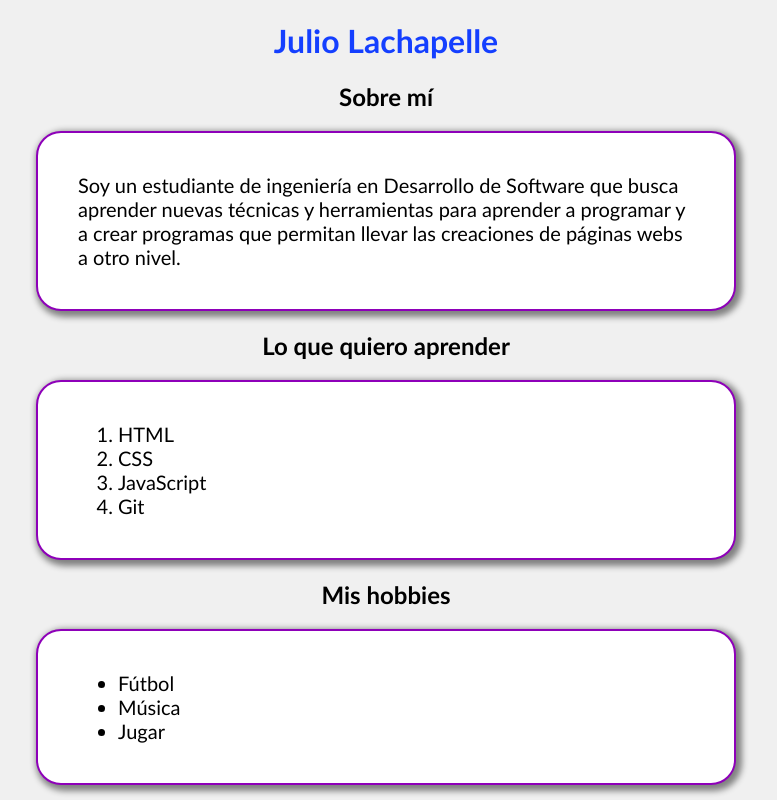
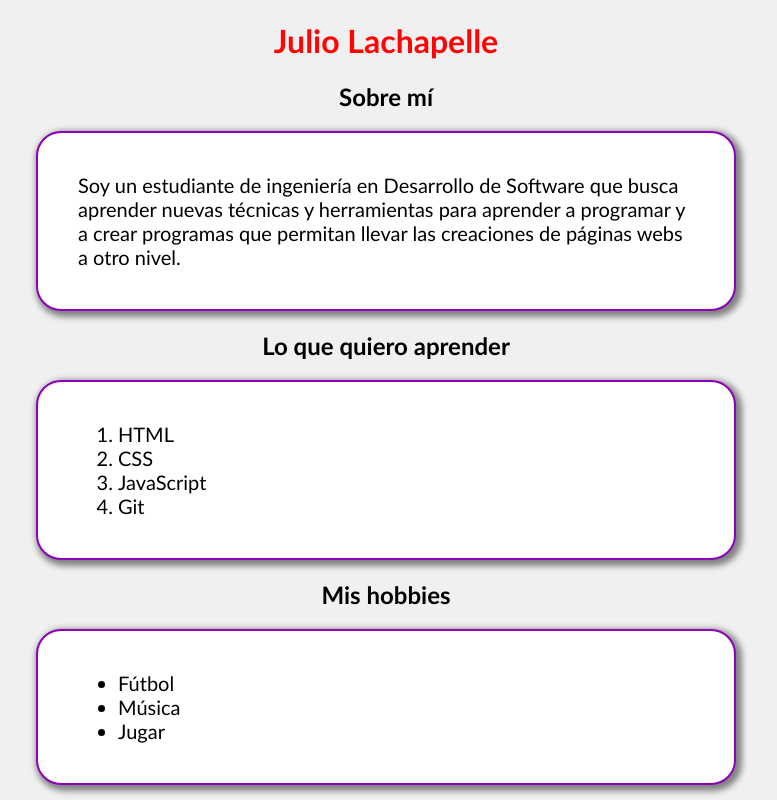
Before and after one commit to Lpdaniel/clases-html, a plain HTML site: page Segunda_clase.html in a window 1280 px wide. Shown: the top 800 px of the page, without its empty margins (254-1031 px from the left). Drawn offline with Linux system fonts and the light colour scheme.

Commit message:
Cambiar titulo a rojo

```diff
--- a/estilos.css
+++ b/estilos.css
@@ -11,7 +11,7 @@ body {
 
 h1 {
     text-align: center;
-    color: rgb(20, 63, 255);
+    color: rgb(255, 4, 4);
 }
 
 h2 {
```
